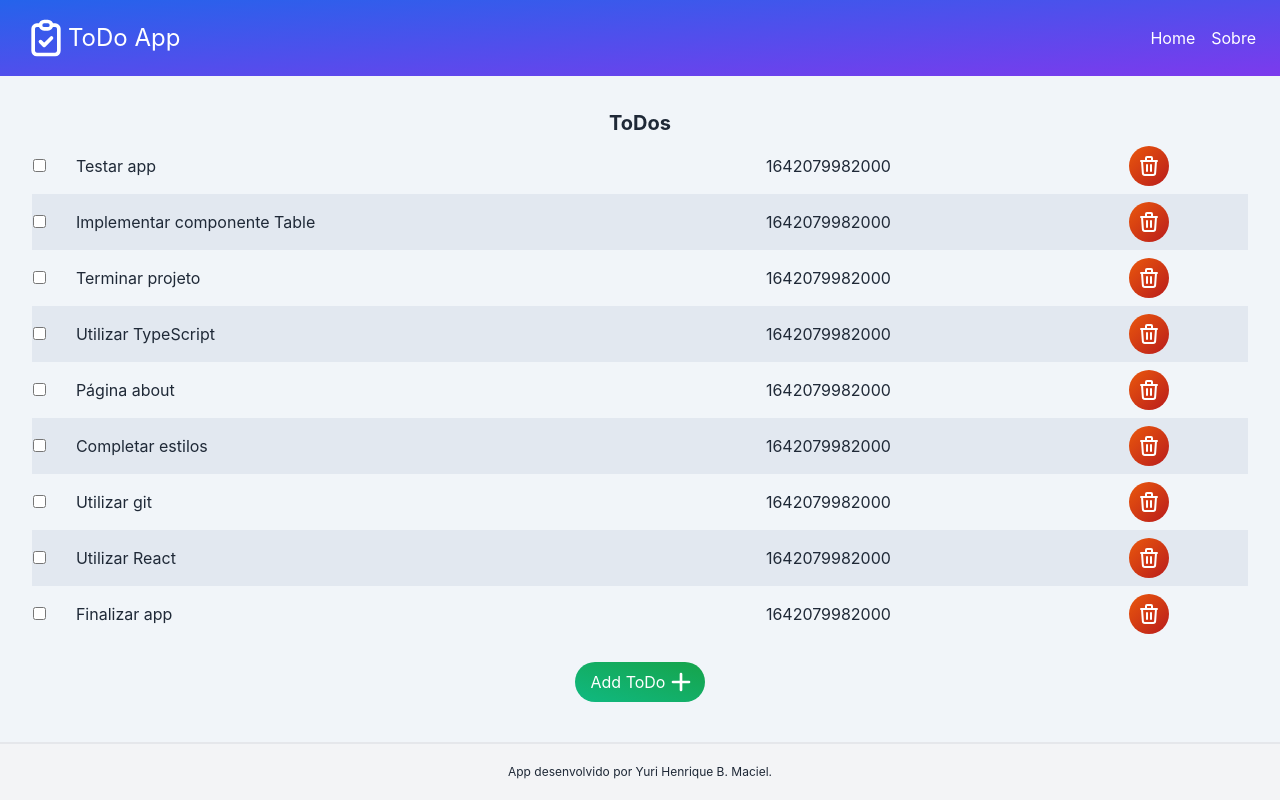
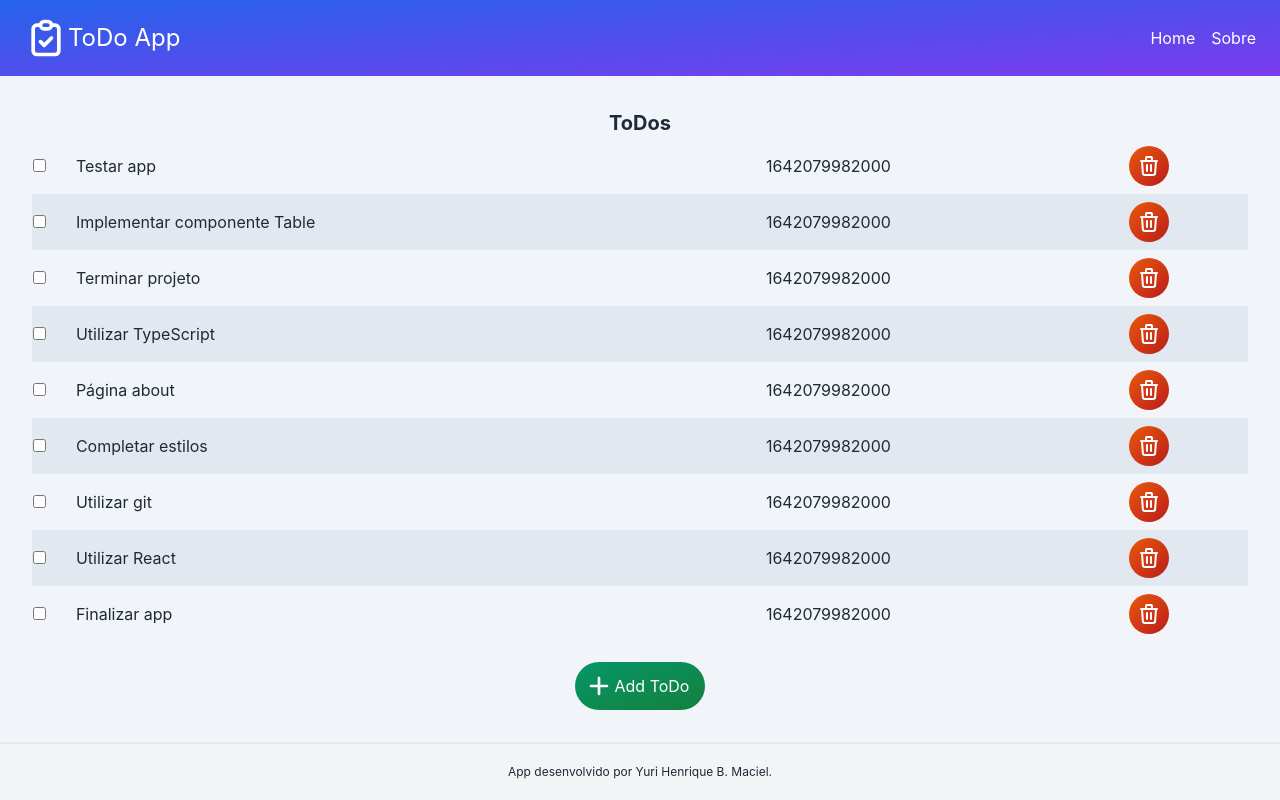
Before and after one commit to yurihnrq/todo-app-cra, a React (Create React App) app: page / in a window 1280 px wide. Built offline with nearby package versions, Linux system fonts and the light colour scheme.

Commit message:
feat: Button component

```diff
--- /dev/null
+++ b/src/components/Button.module.css
@@ -0,0 +1,5 @@
+.Button {
+    @apply text-white bg-gradient-to-tl;
+    @apply hover:bg-gradient-to-tr;
+    @apply p-2 rounded-full w-fit;
+}
--- /dev/null
+++ b/src/components/Button.tsx
@@ -0,0 +1,31 @@
+import React from 'react';
+
+import styles from './Button.module.css';
+
+interface IButton {
+	className?: string,
+	label: string,
+	color: 'red' | 'blue' | 'green'
+}
+
+const Button: React.FC<IButton> = ({ className, children, label, color }) => {
+	return (
+		<button className={`${styles.Button} ${className} ${colors[color]}`} aria-label={label}>
+			{children}
+		</button>
+	);
+};
+
+
+const colors = {
+	'red': 'from-red-700 to-orange-600 hover:from-red-600 hover:to-orange-500',
+	'blue': 'from-blue-700 to-cyan-600 hover:from-blue-600 hover:to-cyan-500',
+	'green': 'from-green-700 to-emerald-600 hover:from-green-600 hover:to-emerald-500',
+};
+
+Button.defaultProps = {
+	className: '',
+	label: 'Button'
+};
+
+export default Button;
--- a/src/components/Table.tsx
+++ b/src/components/Table.tsx
@@ -1,6 +1,7 @@
 import React from 'react';
 import ToDo from '../core/ToDo';
 import { TrashIcon } from './Icons';
+import Button from './Button';
 
 import styles from './Table.module.css';
 
@@ -30,9 +31,9 @@ const Table: React.FC<ITable> = ({ todos }) => {
 						{todo.createdAt.getTime()}
 					</td>
 					<td>
-						<button className={styles.removeButton} aria-label='Delete ToDo'>
+						<Button color='red' label='Delete ToDo'>
 							{TrashIcon}
-						</button>
+						</Button>
 					</td>
 				</tr>
 			);
--- a/src/pages/ToDo.module.css
+++ b/src/pages/ToDo.module.css
@@ -1,18 +1,11 @@
 .ToDo {
-	@apply flex flex-col justify-center
+    @apply flex flex-col justify-center
 }
 
 .ToDo .addButton {
-	@apply w-fit rounded-full m-auto pl-4 pr-2 py-1;
-	@apply bg-gradient-to-bl from-green-600 to-emerald-500;
-	@apply hover:bg-gradient-to-bl hover:from-green-500 hover:to-emerald-400;
-	@apply text-white;
+    @apply flex flex-row items-center pr-4;
 }
 
 .ToDo .addButton svg {
-	@apply h-8 inline;
+    @apply h-8 inline;
 }
-
-.ToDo .addButton span {
-	@apply align-middle;
-}
--- a/src/pages/ToDo.tsx
+++ b/src/pages/ToDo.tsx
@@ -1,6 +1,7 @@
 import React from 'react';
 import Layout from '../components/Layout';
 import { PlusIcon } from '../components/Icons';
+import Button from '../components/Button';
 
 import styles from './ToDo.module.css';
 import Table from '../components/Table';
@@ -23,12 +24,9 @@ const Home: React.FC = () => {
 		<Layout>
 			<section className={styles.ToDo}>
 				<Table todos={todos} />
-				<button className={styles.addButton}>
-					<div>
-						<span>Add ToDo</span>
-						{PlusIcon}
-					</div>
-				</button>
+				<Button className={`${styles.addButton} mx-auto`} color='green' label='Add ToDo Button'>
+					{PlusIcon} Add ToDo
+				</Button>
 			</section>
 		</Layout>
 	);
```
